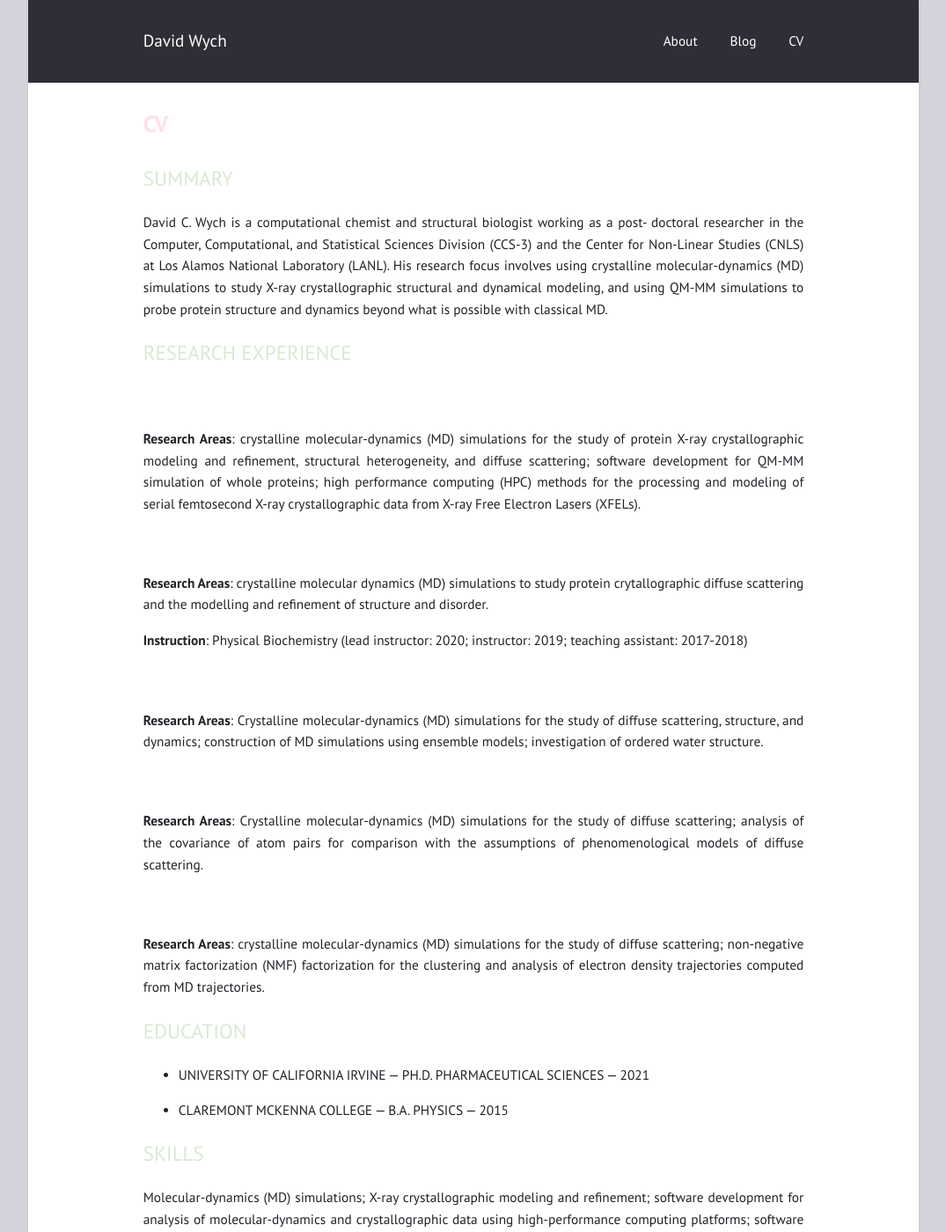
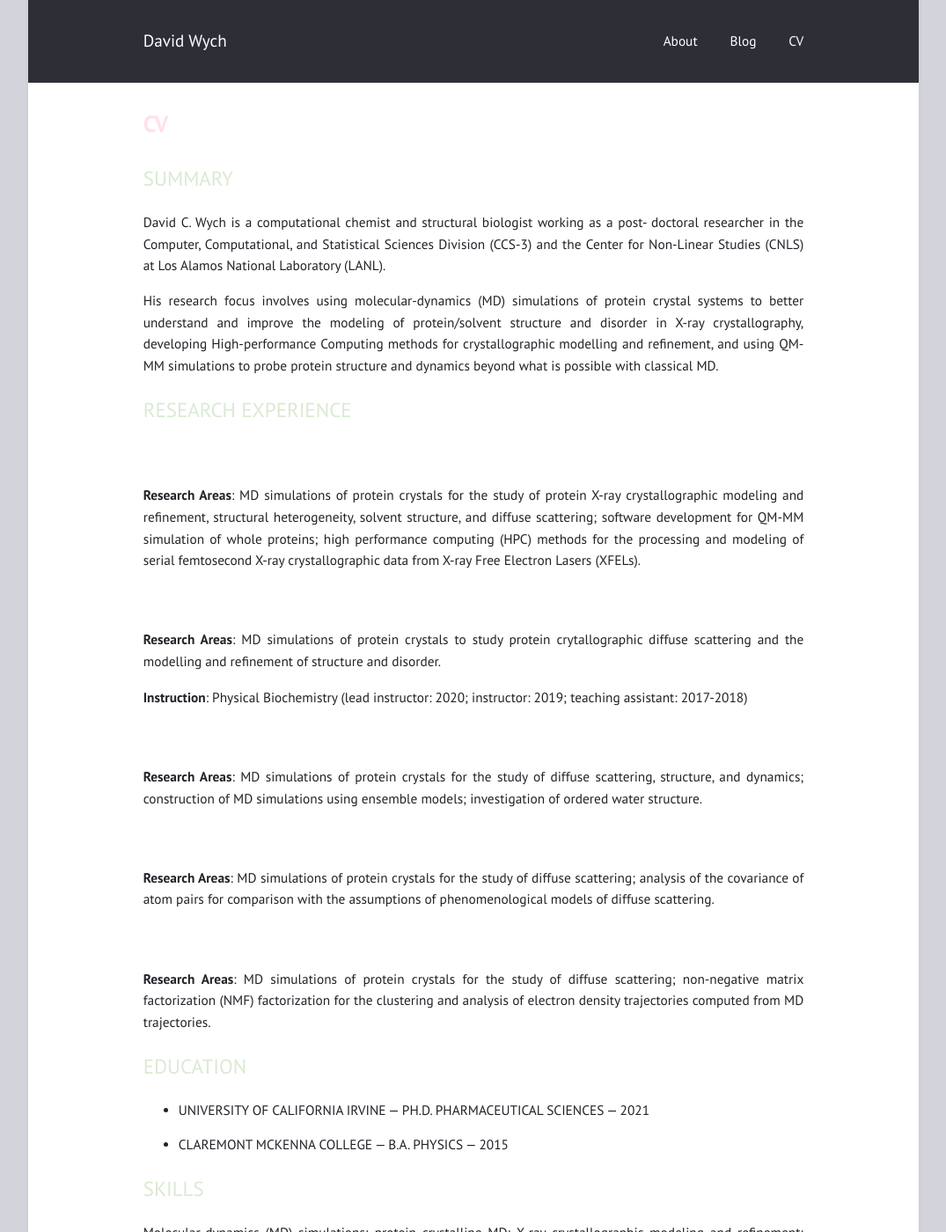
Before and after one commit to davidwych/davidwych.github.io, a Jekyll site: the page built from CV.md, in a window 1280 px wide and 1400 px high. Shown: the whole window at 88% size, without its empty margins (102-1177 px from the left). Built offline with Jekyll 4.4.1, drawn with Linux system fonts in a browser that asks for light colours; some of the changed text lies outside the part shown.

Commit message:
Updating CV

```diff
--- a/CV.md
+++ b/CV.md
@@ -5,30 +5,32 @@ layout: page
 
 ## SUMMARY
 
-David C. Wych is a computational chemist and structural biologist working as a post- doctoral researcher in the Computer, Computational, and Statistical Sciences Division (CCS-3) and the Center for Non-Linear Studies (CNLS) at Los Alamos National Laboratory (LANL). His research focus involves using crystalline molecular-dynamics (MD) simulations to study X-ray crystallographic structural and dynamical modeling, and using QM-MM simulations to probe protein structure and dynamics beyond what is possible with classical MD.
+David C. Wych is a computational chemist and structural biologist working as a post- doctoral researcher in the Computer, Computational, and Statistical Sciences Division (CCS-3) and the Center for Non-Linear Studies (CNLS) at Los Alamos National Laboratory (LANL).
+
+His research focus involves using molecular-dynamics (MD) simulations of protein crystal systems to better understand and improve the modeling of protein/solvent structure and disorder in X-ray crystallography, developing High-performance Computing methods for crystallographic modelling and refinement, and using QM-MM simulations to probe protein structure and dynamics beyond what is possible with classical MD.
 
 ## RESEARCH EXPERIENCE
 
 ### Post-doctoral Researcher -- LANL -- 2021-present
-**Research Areas**: crystalline molecular-dynamics (MD) simulations for the study of protein X-ray crystallographic modeling and refinement, structural heterogeneity, and diffuse scattering; software development for QM-MM simulation of whole proteins; high performance computing (HPC) methods for the processing and modeling of serial femtosecond X-ray crystallographic data from X-ray Free Electron Lasers (XFELs).
+**Research Areas**: MD simulations of protein crystals for the study of protein X-ray crystallographic modeling and refinement, structural heterogeneity, solvent structure, and diffuse scattering; software development for QM-MM simulation of whole proteins; high performance computing (HPC) methods for the processing and modeling of serial femtosecond X-ray crystallographic data from X-ray Free Electron Lasers (XFELs).
 
 ### Graduate Student Researcher -- UCI -- 2016-2021
 
-**Research Areas**: crystalline molecular dynamics (MD) simulations to study protein crytallographic diffuse scattering and the modelling and refinement of structure and disorder.
+**Research Areas**: MD simulations of protein crystals to study protein crytallographic diffuse scattering and the modelling and refinement of structure and disorder.
 
 **Instruction**: Physical Biochemistry (lead instructor: 2020; instructor: 2019; teaching assistant: 2017-2018)
 
 ### CNLS Virtual Summer Intern -- LANL -- Summer 2020
 
-**Research Areas**: Crystalline molecular-dynamics (MD) simulations for the study of diffuse scattering, structure, and dynamics; construction of MD simulations using ensemble models; investigation of ordered water structure.
+**Research Areas**: MD simulations of protein crystals for the study of diffuse scattering, structure, and dynamics; construction of MD simulations using ensemble models; investigation of ordered water structure.
 
 ### Graduate Student Assistant — LANL — Winter-Fall 2019
 
-**Research Areas**: Crystalline molecular-dynamics (MD) simulations for the study of diffuse scattering; analysis of the covariance of atom pairs for comparison with the assumptions of phenomenological models of diffuse scattering.
+**Research Areas**: MD simulations of protein crystals for the study of diffuse scattering; analysis of the covariance of atom pairs for comparison with the assumptions of phenomenological models of diffuse scattering.
 
 ### Applied Machine Learning Summer Fellow — LANL — Summer 2018
 
-**Research Areas**: crystalline molecular-dynamics (MD) simulations for the study of diffuse scattering; non-negative matrix factorization (NMF) factorization for the clustering and analysis of electron density trajectories computed from MD trajectories.
+**Research Areas**: MD simulations of protein crystals for the study of diffuse scattering; non-negative matrix factorization (NMF) factorization for the clustering and analysis of electron density trajectories computed from MD trajectories.
 
 ## EDUCATION
 
@@ -38,7 +40,11 @@ David C. Wych is a computational chemist and structural biologist working as a p
 
 ## SKILLS
 
-Molecular-dynamics (MD) simulations; X-ray crystallographic modeling and refinement; software development for analysis of molecular-dynamics and crystallographic data using high-performance computing platforms; software development for QM-MM simulation of proteins.
+Molecular-dynamics (MD) simulations; protein crystalline MD; X-ray crystallographic modeling and refinement; software development for analysis of molecular-dynamics and crystallographic data on high-performance computing (HPC) platforms; software development for QM-MM simulation of proteins.
+
+**Expertise in**: GROMACS, AMBER, Python, NumPy, SciPy, cctbx, ccp4, phenix, bash/slurm scripting
+
+**Proficient in**: C(++), SciKit-Learn, Pandas, Matlab
 
 ## PUBLICATIONS
 
@@ -52,6 +58,12 @@ Molecular-dynamics (MD) simulations; X-ray crystallographic modeling and refinem
 
 ## INVITED PRESENTATIONS
 
+- 57th Course of the Erice International School of Crystallography — Diffuse Scattering: The Crystallography of Dynamics, Defects, and Disorder
+
+    - **Lecture**: “Analysis of Molecular Dynamics Simulations of Protein Crystals”
+
+    - **Workshops**: Preparation of Crystalline Molecular Dynamics Simulations, Analysis of MD Simulations of Protein Crystals for the study of Diffuse Scattering
+
 - "Molecular Dynamics Simulation Methods for Macromolecular Crystallography”. OpenEye CUP XXI. March, 2022.
 
 - “Molecular Dynamics Simulations of Protein X-ray Crystallographic Diffuse Scattering”. American Crystallographic Association (ACA) Annual Meeting, 2019. July, 2019.
```
